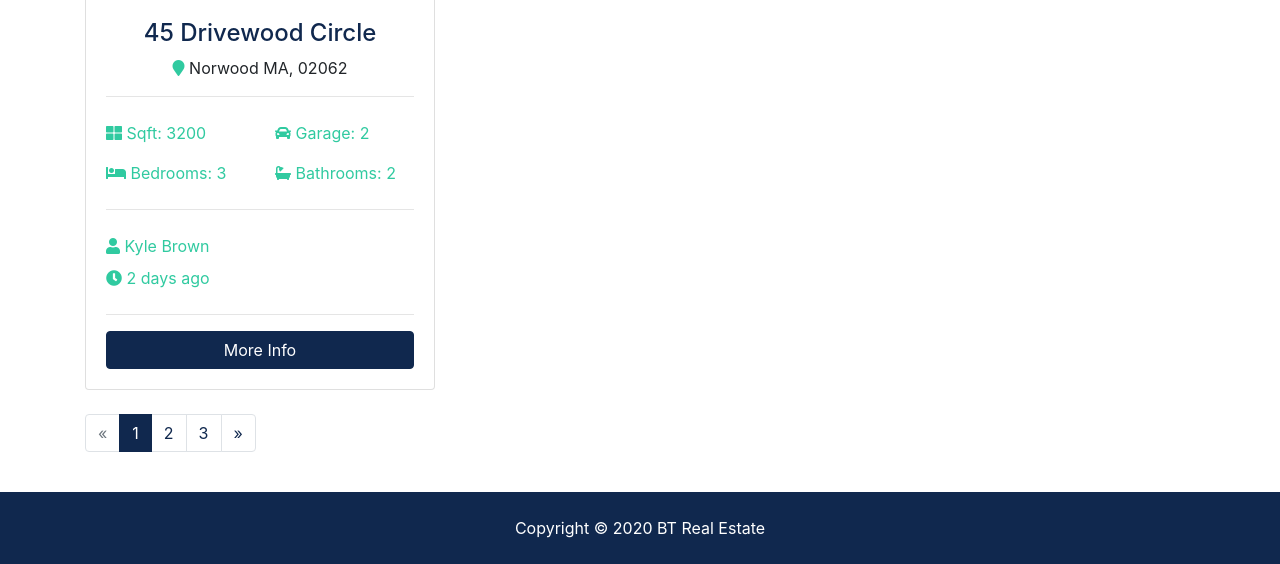
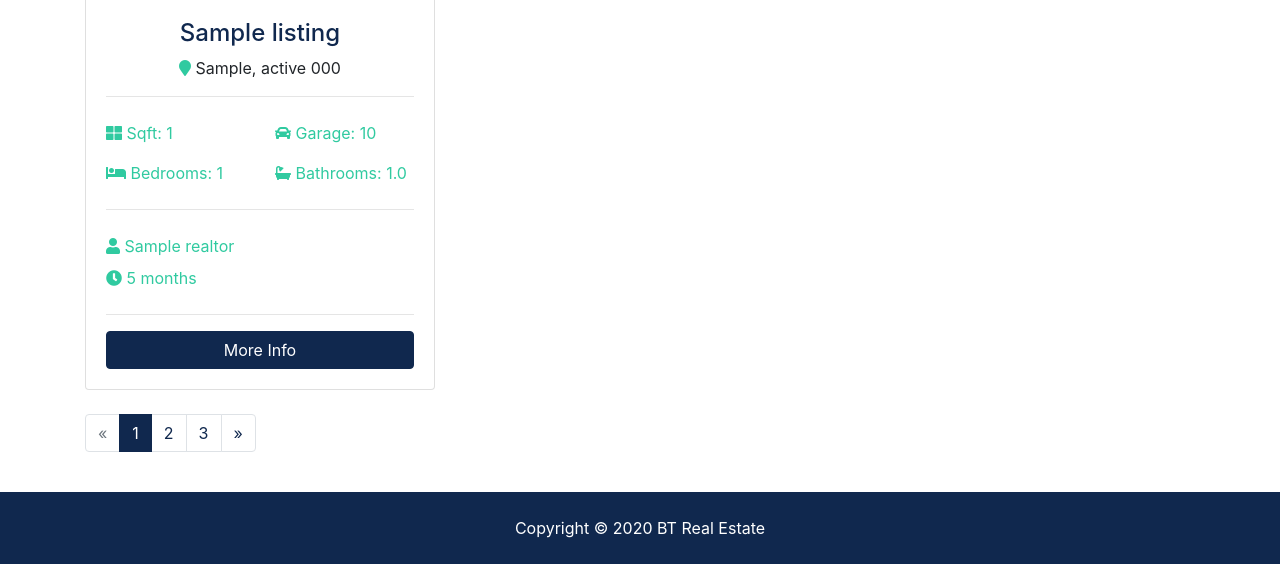
Before and after one commit to cierrajohnsoncarter/RealEstateWebsite, a Django app: page /listings/ in a window 1280 px wide. Shown: the part 712-1276 px from the top of the page. Run offline with Django 3.2, Linux system fonts and the light colour scheme; tables that the repository leaves empty hold one stand-in row (values such as "Sample post"); grey boxes marked "Sample" are stand-in pictures; some libraries are stand-ins or nearby versions.

Commit message:
made content on listings page dynamic

```diff
--- a/btre/settings.py
+++ b/btre/settings.py
@@ -40,6 +40,7 @@ INSTALLED_APPS = [
     'django.contrib.sessions',
     'django.contrib.messages',
     'django.contrib.staticfiles',
+    'django.contrib.humanize',
 ]
 
 MIDDLEWARE = [
--- a/listings/views.py
+++ b/listings/views.py
@@ -13,7 +13,7 @@ def index(request):
     return render(request, 'listings/listings.html', context)
 
 
-def listing(request):
+def listing(request, listing_id):
     return render(request, 'listings/listing.html')
 
 
--- a/templates/listings/listings.html
+++ b/templates/listings/listings.html
@@ -1,4 +1,4 @@
-{% extends 'base.html' %} {% block content %}
+{% extends 'base.html' %} {% load humanize %} {% block content %}
 <section id="showcase-inner" class="py-5 text-white">
   <div class="container">
     <div class="row text-center">
@@ -34,40 +34,54 @@
       {% if listings %} {% for listing in listings %}
       <div class="col-md-6 col-lg-4 mb-4">
         <div class="card listing-preview">
-          <img class="card-img-top" src="assets/img/homes/home-1.jpg" alt="" />
+          <img class="card-img-top" src="{{ listing.photo_main.url }}" alt="" />
           <div class="card-img-overlay">
             <h2>
-              <span class="badge badge-secondary text-white">$490,000</span>
+              <span class="badge badge-secondary text-white"
+                >${{ listing.price | intcomma }}</span
+              >
             </h2>
           </div>
           <div class="card-body">
             <div class="listing-heading text-center">
-              <h4 class="text-primary">45 Drivewood Circle</h4>
+              <h4 class="text-primary">{{ listing.title }}</h4>
               <p>
-                <i class="fas fa-map-marker text-secondary"></i> Norwood MA,
-                02062
+                <i class="fas fa-map-marker text-secondary"></i>
+                {{ listing.city }}, {{ listing.state }} {{ listing.zipcode }}
               </p>
             </div>
             <hr />
             <div class="row py-2 text-secondary">
               <div class="col-6">
-                <i class="fas fa-th-large"></i> Sqft: 3200
+                <i class="fas fa-th-large"></i> Sqft: {{ listing.sqft }}
               </div>
-              <div class="col-6"><i class="fas fa-car"></i> Garage: 2</div>
+              <div class="col-6">
+                <i class="fas fa-car"></i> Garage: {{ listing.garage }}
+              </div>
             </div>
             <div class="row py-2 text-secondary">
-              <div class="col-6"><i class="fas fa-bed"></i> Bedrooms: 3</div>
-              <div class="col-6"><i class="fas fa-bath"></i> Bathrooms: 2</div>
+              <div class="col-6">
+                <i class="fas fa-bed"></i> Bedrooms: {{ listing.bedrooms }}
+              </div>
+              <div class="col-6">
+                <i class="fas fa-bath"></i> Bathrooms: {{ listing.bathrooms }}
+              </div>
             </div>
             <hr />
             <div class="row py-2 text-secondary">
-              <div class="col-12"><i class="fas fa-user"></i> Kyle Brown</div>
+              <div class="col-12">
+                <i class="fas fa-user"></i> {{ listing.realtor }}
+              </div>
             </div>
             <div class="row text-secondary pb-2">
-              <div class="col-6"><i class="fas fa-clock"></i> 2 days ago</div>
+              <div class="col-6">
+                <i class="fas fa-clock"></i> {{ listing.list_date | timesince }}
+              </div>
             </div>
             <hr />
-            <a href="listing.html" class="btn btn-primary btn-block"
+            <a
+              href="{% url 'listing' listing.id %}"
+              class="btn btn-primary btn-block"
               >More Info</a
             >
           </div>
```
